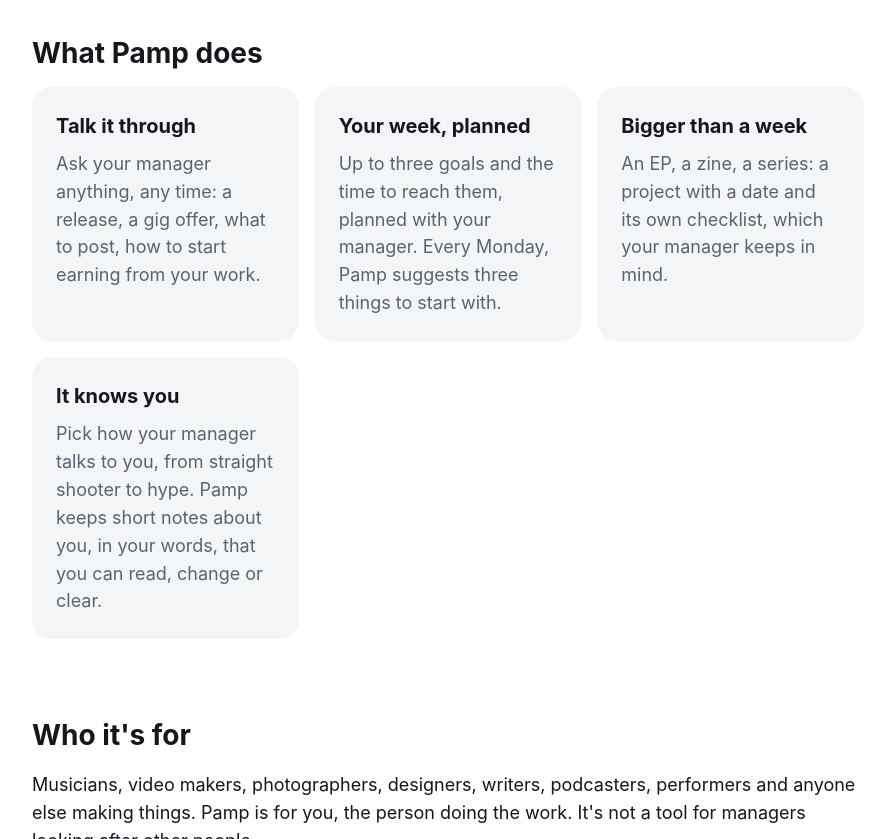
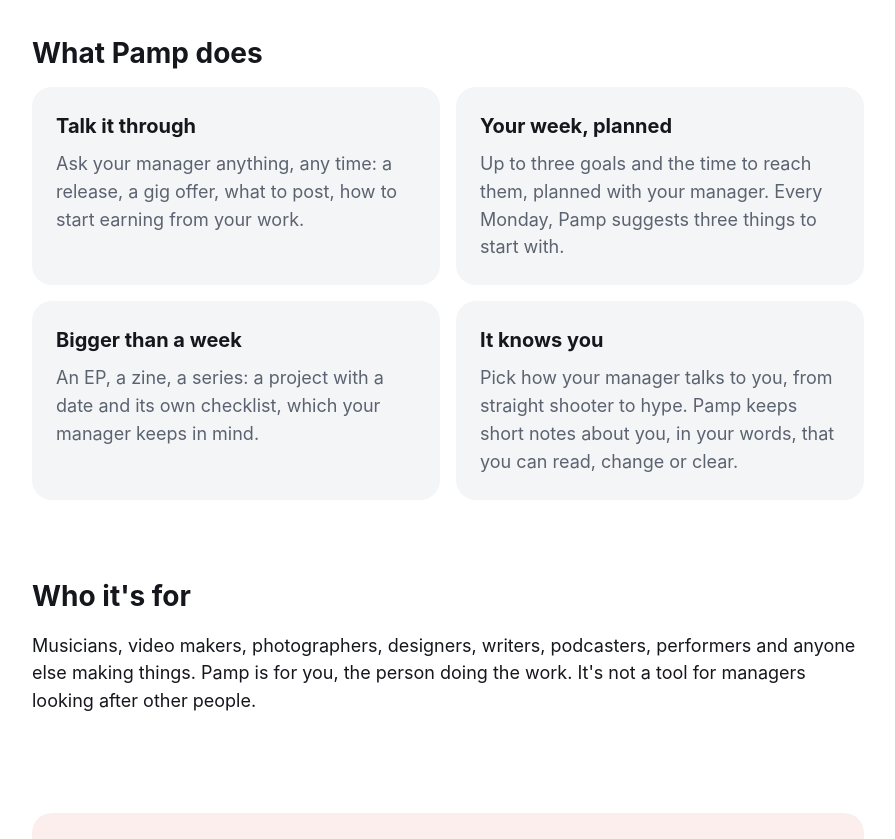
Before and after one commit to benjaminpassmore/pamp-site, a plain HTML site: page index.html in a window 1280 px wide. Shown: the part 557-1396 px from the top of the page, without its empty margins (192-1087 px from the left). Drawn offline with Linux system fonts and the light colour scheme.

Commit message:
The cards two by two on wide screens, one per row on phones
Co-Authored-By: Claude Opus 5.5 <noreply@anthropic.com>
Claude-Session: https://claude.ai/code/session_01HUYMgCVy9y55mpW16vQN3s

```diff
--- a/styles.css
+++ b/styles.css
@@ -135,10 +135,18 @@ section {
   padding: 40px 0;
 }
 
+/* One column on phones, two by two from tablets up: four cards, never one
+   left on its own. */
 .cards {
   display: grid;
-  grid-template-columns: repeat(auto-fit, minmax(220px, 1fr));
+  grid-template-columns: 1fr;
   gap: 16px;
+}
+
+@media (min-width: 600px) {
+  .cards {
+    grid-template-columns: repeat(2, 1fr);
+  }
 }
 
 .card {
```
